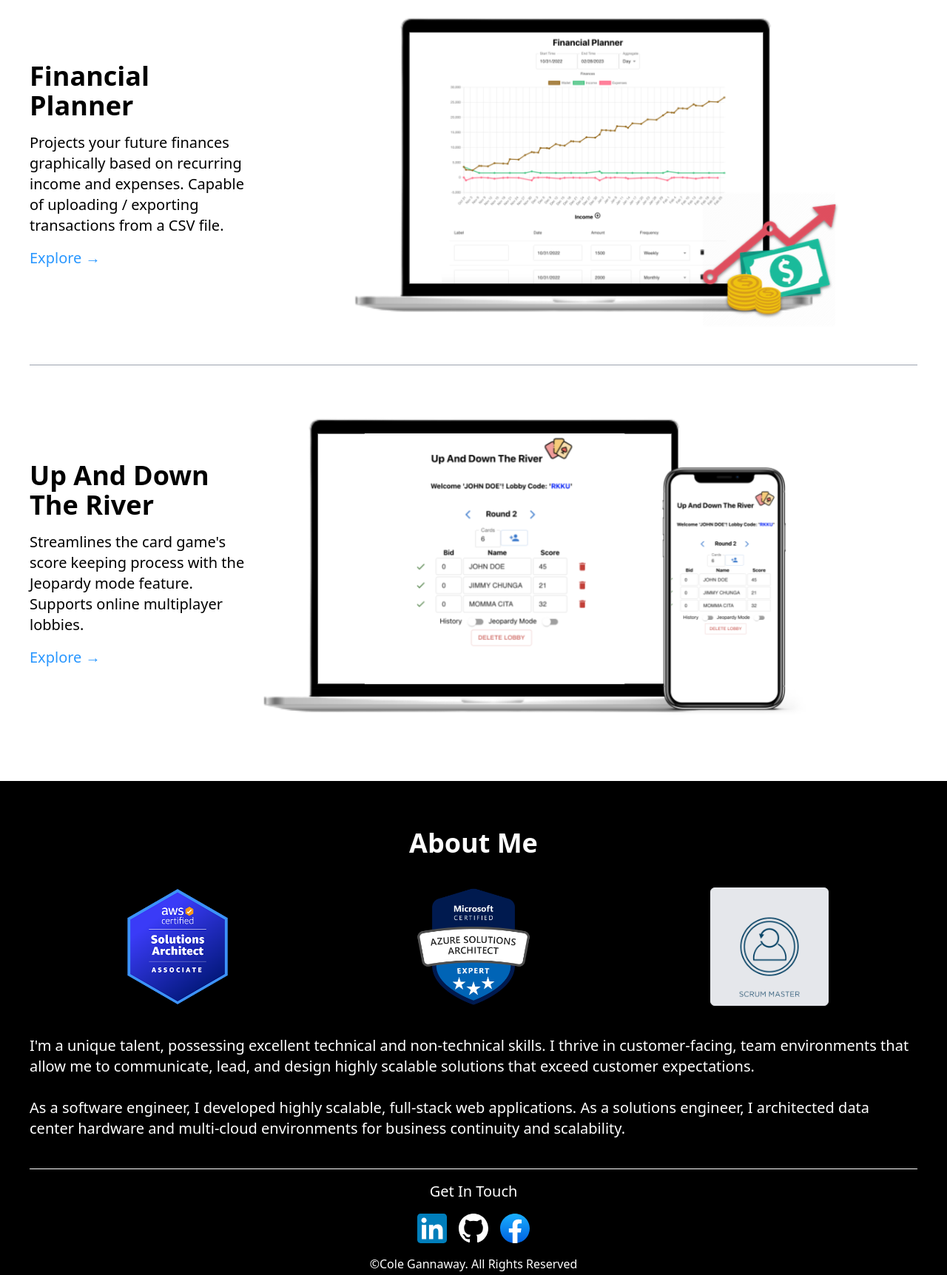
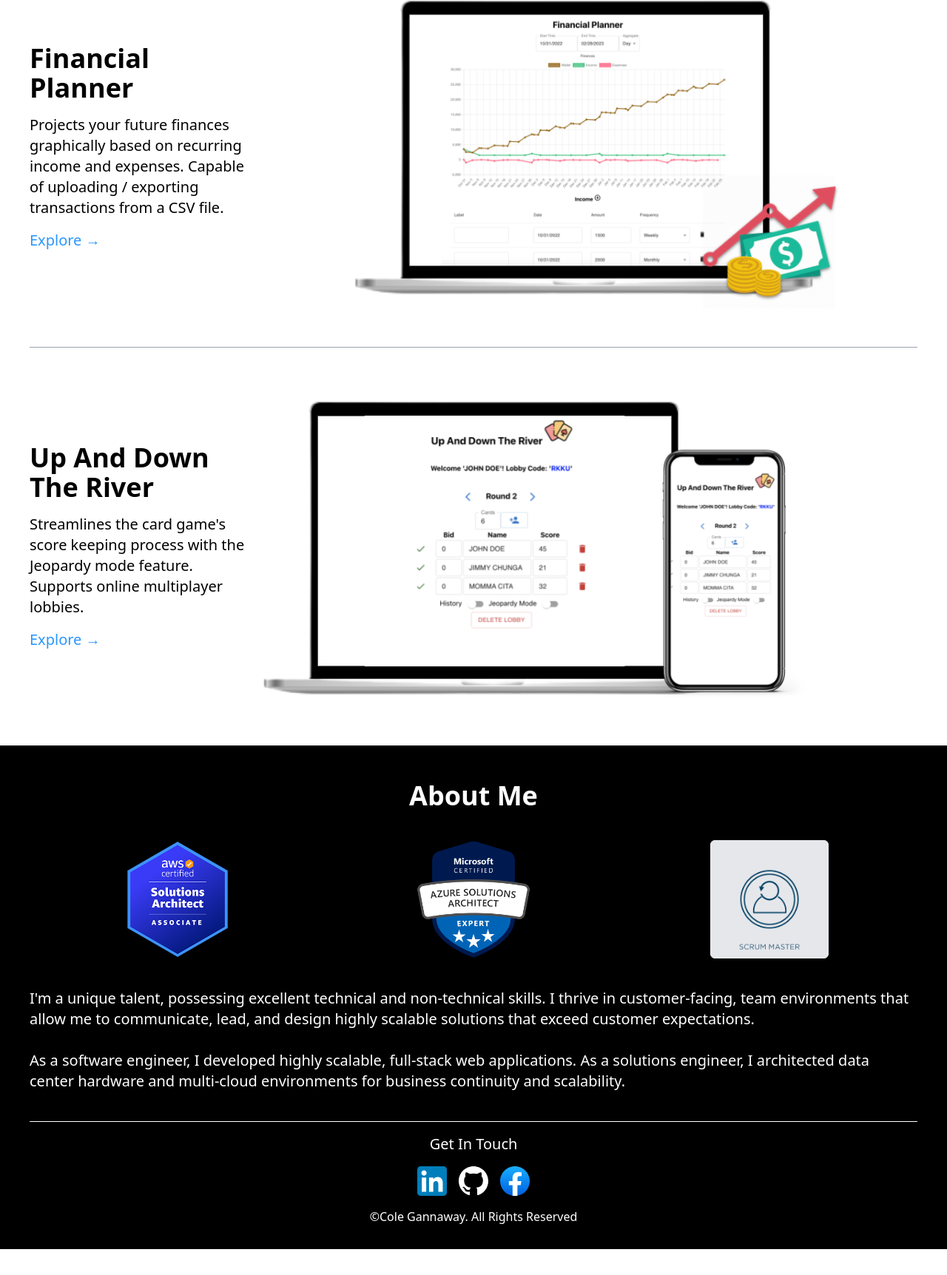
Before and after one commit to cole-gannaway/cole-gannaway.github.io, a website: page src/index.html in a window 1280 px wide. Shown: the part 1073-2797 px from the top of the page at 74% size. After the commit the page ends 2762 px from the top, so only its background shows below. Drawn offline with nearby package versions, Linux system fonts and the light colour scheme; files that its build step writes are made by us from their sources.

Commit message:
Reorganized CSS

```diff
--- a/src/index.html
+++ b/src/index.html
@@ -17,6 +17,7 @@
     <link href="https://unpkg.com/aos@2.3.1/dist/aos.css" rel="stylesheet">
     <meta charset="utf-8" />
     <link rel="icon" href="images/cole-headshot.png" />
+    <link href="native-css-styles.css" rel="stylesheet">
     <link href="../dist/output.css" rel="stylesheet">
     <link href="https://unpkg.com/aos@2.3.1/dist/aos.css" rel="stylesheet">
     <script src="https://unpkg.com/aos@2.3.1/dist/aos.js"></script>
@@ -31,12 +32,14 @@
 </head>
 
 <body>
+    <!-- White background sections -->
+    <div>
+        <div class="custom-center-content-container">
+            <div class="mx-10">
                 <!-- Intro -->
                 <section id="intro-section">
-        <div class="m-10">
-            <div style="max-width: 1500px; margin: auto;">
                     <div data-aos="zoom-in">
-                    <div class="my-8"></div>
+                        <div class="h-8"></div>
                         <div class="my-2 md:grid grid-rows-1 grid-cols-2 grid-flow-row gap-4">
                             <div>
                                 <h1 class="text-3xl font-bold text-center md:text-7xl md:text-left xl:text-8xl">Cole
@@ -74,16 +77,14 @@
                             </div>
                         </div>
                     </div>
-                <div class="border-2 border-gray-950 m-auto"></div>
-            </div>
-        </div>
+
                 </section>
 
+                <div class="border-2 border-gray-950 m-auto"></div>
+
                 <!-- Projects -->
+                <section id="projects-section">
 
-    <section id="projects-section">
-        <div class="m-10">
-            <div style="max-width: 1500px; margin: auto;">
                     <!-- P1 -->
                     <div data-aos="fade-right" class="my-4 md:flex flex-row">
                         <div class="mt-auto mr-auto mb-auto ml-0 md:w-80">
@@ -186,13 +187,18 @@
                             </a>
                         </div>
                     </div>
+                </section>
+
             </div>
         </div>
-    </section>
-    <section id="about-section" class="bg-black text-white">
-        <div class="mt-10 ml-10 mr-10">
-            <div style="max-width: 1500px; margin: auto;">
-                <div style="min-height: 1.5rem;"></div>
+    </div>
+
+    <!-- Black background sections -->
+    <div class="bg-black text-white">
+        <div class="custom-center-content-container">
+            <div class="mx-10">
+                <section id="about-section">
+                    <div class="h-2"></div>
                     <h2 data-aos="zoom-in" class="text-2xl font-bold text-center my-2 md:text-4xl md:my-10">About Me</h2>
                     <div class="flex flex-auto">
                         <img data-aos="fade-right" class="m-auto w-20 h-20 md:w-40 md:h-40"
@@ -202,7 +208,7 @@
                         <img data-aos="fade-left" class="bg-gray-200 border rounded-md m-auto w-20 h-20  md:w-40 md:h-40 "
                             src="images/scrum-master.png">
                     </div>
-                <p data-aos="zoom-in" class="text-sm my-2 md:text-xl md:my-10">I'm a unique talent, possessing excellent
+                    <p data-aos="zoom-in" class="text-sm my-4 md:text-xl md:my-10">I'm a unique talent, possessing excellent
                         technical and non-technical skills. I thrive in
                         customer-facing, team environments that allow me to communicate, lead, and design highly scalable
                         solutions that exceed customer expectations.
@@ -212,7 +218,11 @@
                         applications. As a solutions engineer, I architected data center hardware and multi-cloud
                         environments for business continuity and scalability.
                     </p>
+                </section>
+
                 <div class="border-b border-white m-auto"></div>
+
+                <section>
                     <h2 class="my-4 text-center md:text-xl">Get In Touch</h2>
                     <div class="my-4 flex flex-auto justify-center">
                         <a href="https://www.linkedin.com/in/cole-gannaway">
@@ -226,10 +236,14 @@
                         </a>
                     </div>
                     <div class="my-4 text-center">&copy;Cole Gannaway. All Rights Reserved</div>
-                <div style="min-height: 3rem;"></div>
+                    <div class="h-4"></div>
+                </section>
+
             </div>
         </div>
-    </section>
+    </div>
+
+
     <script>
         AOS.init({
             duration: 1000, // values from 0 to 3000, with step 50ms
--- /dev/null
+++ b/src/native-css-styles.css
@@ -0,0 +1,3 @@
+.custom-center-content-container{
+    max-width: 1500px; margin: auto;
+}
```
Lines whose indentation alone changed are shown as unchanged.
